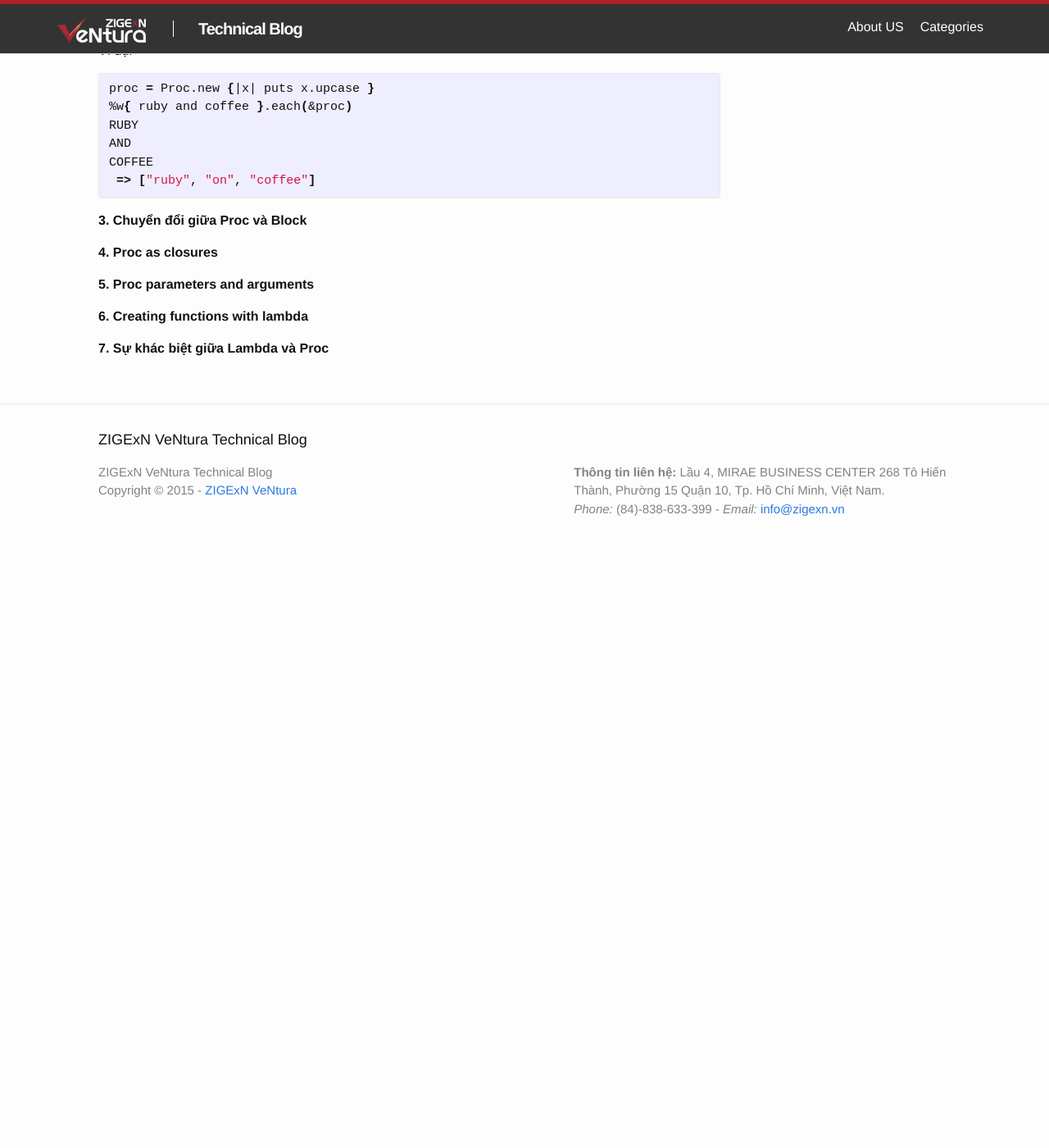
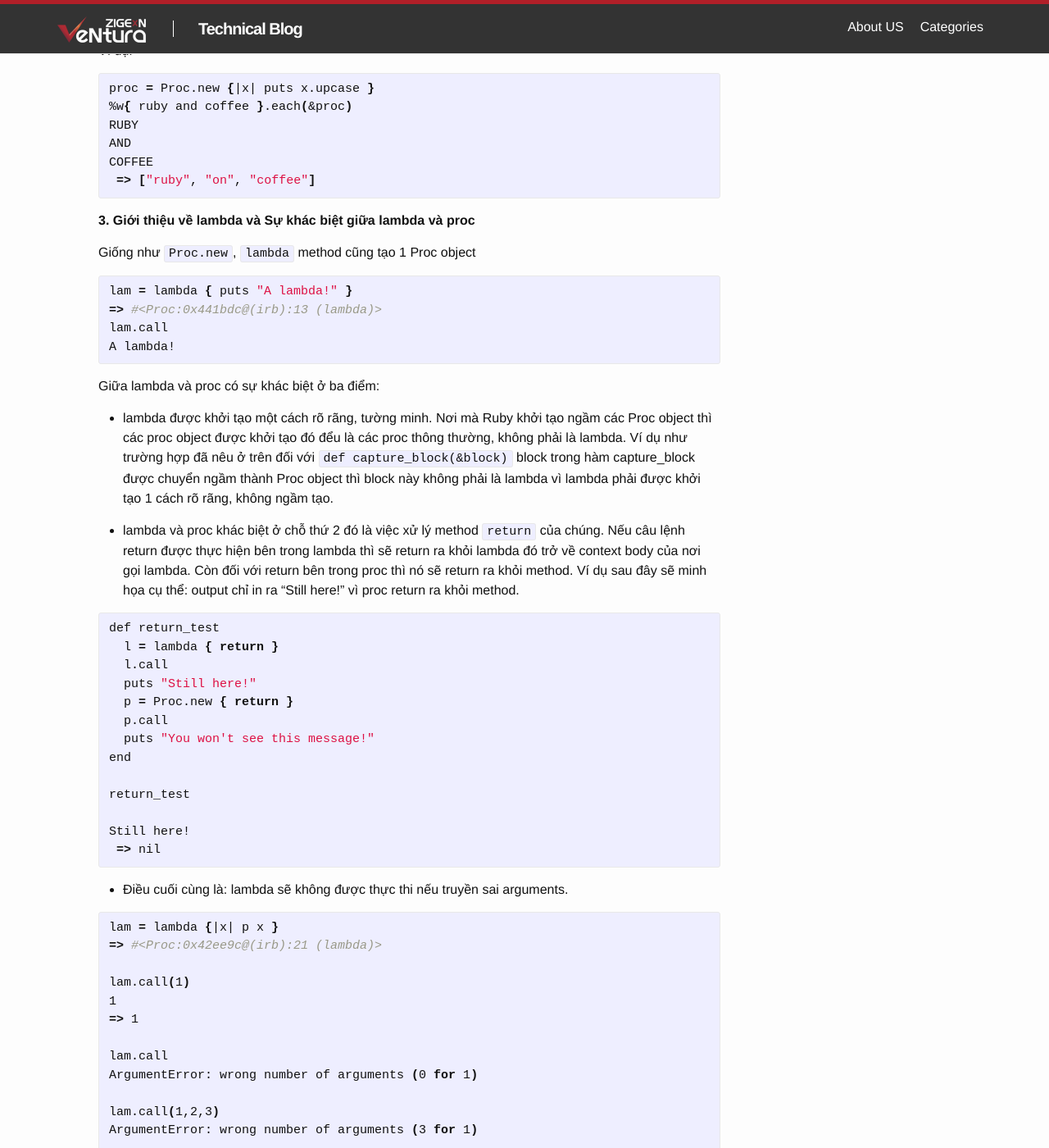
Before and after one commit to ZIGExN-VeNtura/ZIGExN-VeNtura.github.io, a Jekyll site: the page built from _posts/2015-08-28-proc-lambda-and-blocks-in-ruby.markdown, in a window 1280 px wide and 1400 px high, scrolled down 2200 px. Shown: the whole window at 82% size. Built offline with Jekyll 4.4.1, drawn with Linux system fonts in a browser that asks for light colours; before the commit the page ends 2892 px from its top, so only the background shows below that; some of the changed text lies outside the part shown.

Commit message:
finish proc block lambda blog

````diff
--- a/_posts/2015-08-28-proc-lambda-and-blocks-in-ruby.markdown
+++ b/_posts/2015-08-28-proc-lambda-and-blocks-in-ruby.markdown
@@ -5,7 +5,7 @@ date:   2015-08-27
 summary: Hôm nay tôi xin giới thiệu về Anonymous Functions như là Proc, Lambda, Blocks để thấy rõ về tính Callable và Runable của Objects trong Ruby.
 categories: [ruby on rails]
 tags: [""]
-images: /images/chimen.png
+images: /images/block-proc-lambda.jpg
 author: Kiet Nguyen
 ---
 
@@ -109,12 +109,75 @@ COFFEE
  => ["ruby", "on", "coffee"]
 {% endhighlight %}
 
-__3. Chuyển đổi giữa Proc và Block__
+__3. Giới thiệu về lambda và Sự khác biệt giữa lambda và proc__
 
-__4. Proc as closures__
+Giống như ```Proc.new```, ```lambda``` method cũng tạo 1 Proc object
 
-__5. Proc parameters and arguments__
+{% highlight bash %}
 
-__6. Creating functions with lambda__
+lam = lambda { puts "A lambda!" }
+=> #<Proc:0x441bdc@(irb):13 (lambda)>
+lam.call
+A lambda!
 
-__7. Sự khác biệt giữa Lambda và Proc__
+{% endhighlight %}
+
+Giữa lambda và proc có sự khác biệt ở ba điểm:
+
+- lambda được khởi tạo một cách rõ rãng, tường minh. Nơi mà Ruby khởi tạo ngầm các Proc object thì các proc object được khởi tạo đó đểu là các proc thông thường, không phải là lambda. Ví dụ như trường hợp đã nêu ở trên đối với ```def capture_block(&block)``` block trong hàm capture_block được chuyển ngầm thành Proc object thì block này không phải là lambda vì  lambda phải được khởi tạo 1 cách rõ rãng, không ngầm tạo.
+
+- lambda và proc khác biệt ở chỗ thứ 2 đó là việc xử lý method ```return``` của chúng. Nếu câu lệnh return được thực hiện bên trong lambda thì sẽ return ra khỏi lambda đó trở về context body của nơi gọi lambda. Còn đối với return bên trong proc thì nó sẽ return ra khỏi method. Ví dụ sau đây sẽ minh họa cụ thể: output chỉ in ra "Still here!" vì proc return ra khỏi method.
+
+{% highlight bash %}
+
+def return_test
+  l = lambda { return }
+  l.call
+  puts "Still here!"
+  p = Proc.new { return }
+  p.call
+  puts "You won't see this message!"
+end
+
+return_test
+
+Still here!
+ => nil
+{% endhighlight %}
+
+
+- Điều cuối cùng là: lambda sẽ không được thực thi nếu truyền sai arguments.
+
+{% highlight bash %}
+
+lam = lambda {|x| p x }
+=> #<Proc:0x42ee9c@(irb):21 (lambda)>
+
+lam.call(1)
+1
+=> 1
+
+lam.call
+ArgumentError: wrong number of arguments (0 for 1)
+
+lam.call(1,2,3)
+ArgumentError: wrong number of arguments (3 for 1)
+
+proc = proc {|x| p x }
+=> #<Proc:0x42ee9c@(irb):21 (lambda)>
+
+proc.call(1)
+1
+=> 1
+
+proc.call
+nil
+=> nil
+
+proc.call(1,2,3)
+1
+=> 1
+
+{% endhighlight %}
+
+Tóm lại, lambda sẽ thực hiện theo phương pháp lập luận chặt chẽ. Còn proc thì được 'thả lỏng hơn'.
````
Also changed, not shown: images/block-proc-lambda.jpg (added).
